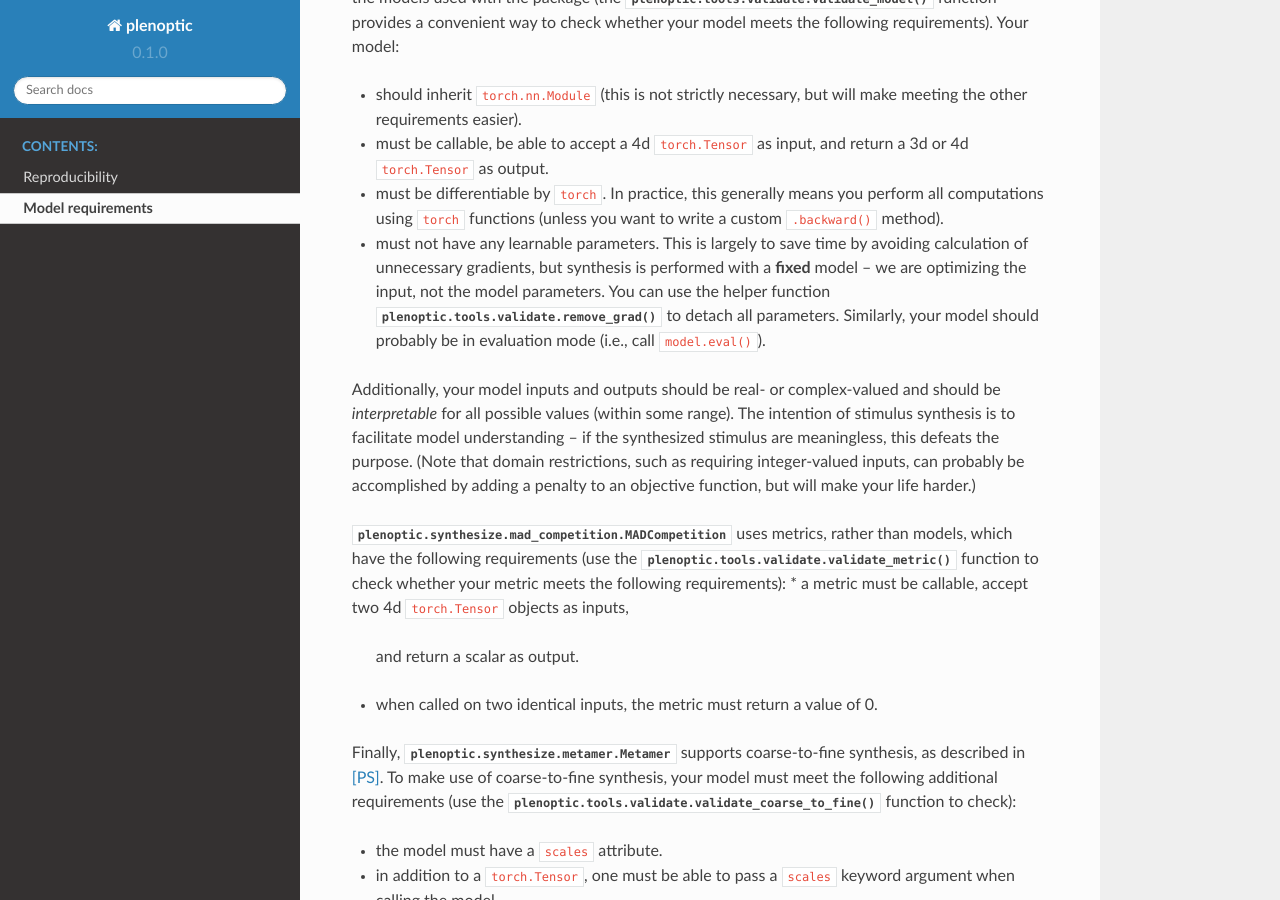
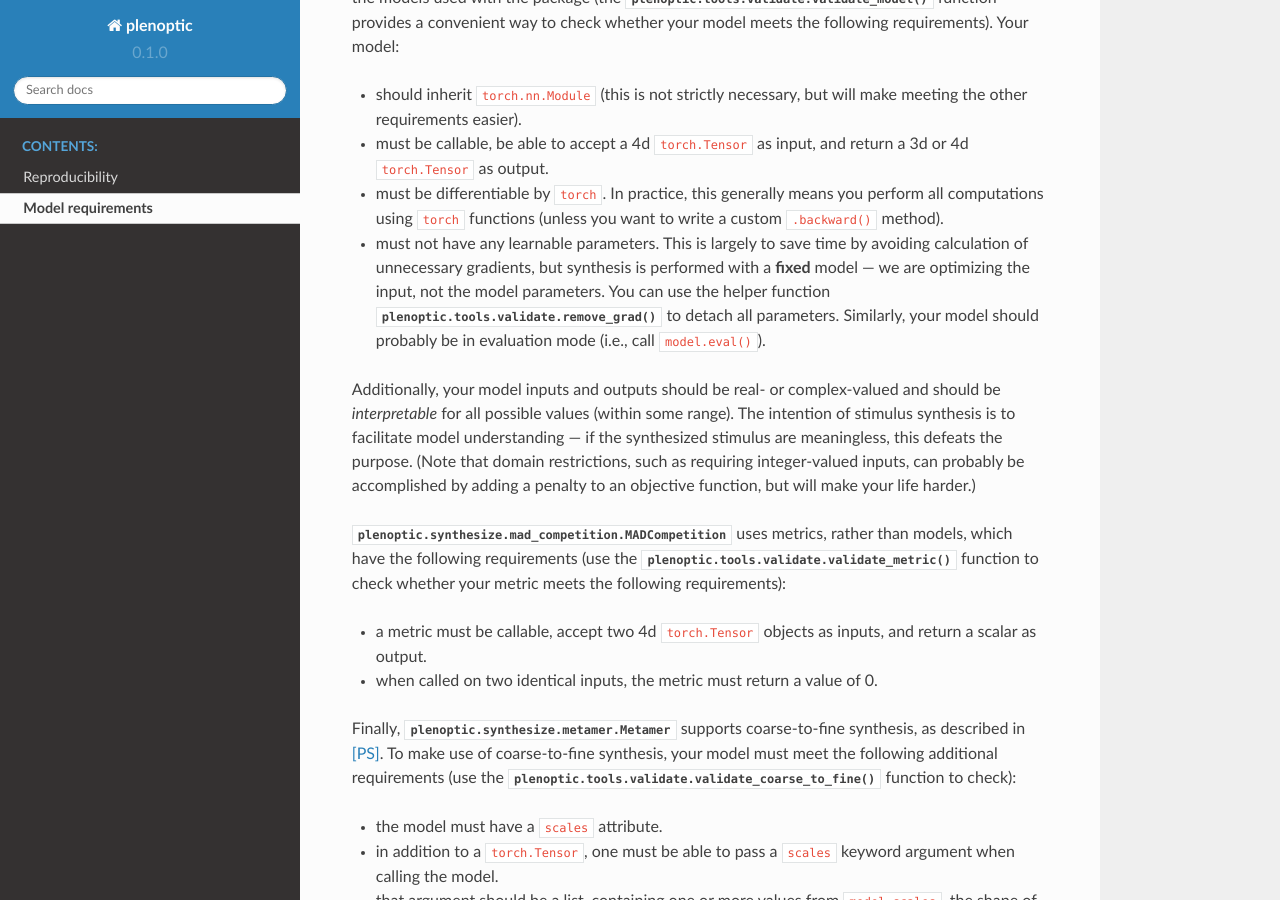
Before and after one commit to plenoptic-org/plenoptic, a Sphinx documentation site: the page built from docs/models.rst, in a window 1280 px wide and 900 px high, scrolled down 199 px. Built offline with Sphinx 7.4.7 and the Read the Docs theme 2.0.0, drawn with Linux system fonts in a browser that asks for light colours; pages that are not in the unit, such as notebooks, are missing from menus; the version number is read from the project's files by our own code.

```diff
--- a/docs/models.rst
+++ b/docs/models.rst
@@ -17,14 +17,14 @@ way to check whether your model meets the following requirements). Your model:
   custom ``.backward()`` method).
 * must not have any learnable parameters. This is largely to save time by
   avoiding calculation of unnecessary gradients, but synthesis is performed with
-  a **fixed** model -- we are optimizing the input, not the model parameters.
+  a **fixed** model --- we are optimizing the input, not the model parameters.
   You can use the helper function :func:`plenoptic.tools.validate.remove_grad` to detach
   all parameters. Similarly, your model should probably be in evaluation mode
   (i.e., call ``model.eval()``).
 
 Additionally, your model inputs and outputs should be real- or complex-valued
 and should be *interpretable* for all possible values (within some range). The
-intention of stimulus synthesis is to facilitate model understanding -- if the
+intention of stimulus synthesis is to facilitate model understanding --- if the
 synthesized stimulus are meaningless, this defeats the purpose. (Note that
 domain restrictions, such as requiring integer-valued inputs, can probably be
 accomplished by adding a penalty to an objective function, but will make your
@@ -34,6 +34,7 @@ life harder.)
 which have the following requirements (use the
 :func:`plenoptic.tools.validate.validate_metric` function to check whether your
 metric meets the following requirements):
+
 * a metric must be callable, accept two 4d ``torch.Tensor`` objects as inputs,
   and return a scalar as output.
 * when called on two identical inputs, the metric must return a value of 0.
@@ -44,10 +45,8 @@ meet the following additional requirements (use the
 :func:`plenoptic.tools.validate.validate_coarse_to_fine` function to check):
 
 * the model must have a ``scales`` attribute.
-
 * in addition to a ``torch.Tensor``, one must be able to pass a ``scales``
   keyword argument when calling the model.
-
 * that argument should be a list, containing one or more values from
   ``model.scales``, the shape of the output should change when ``scales`` is
   a strict subset of all possible values.
```
